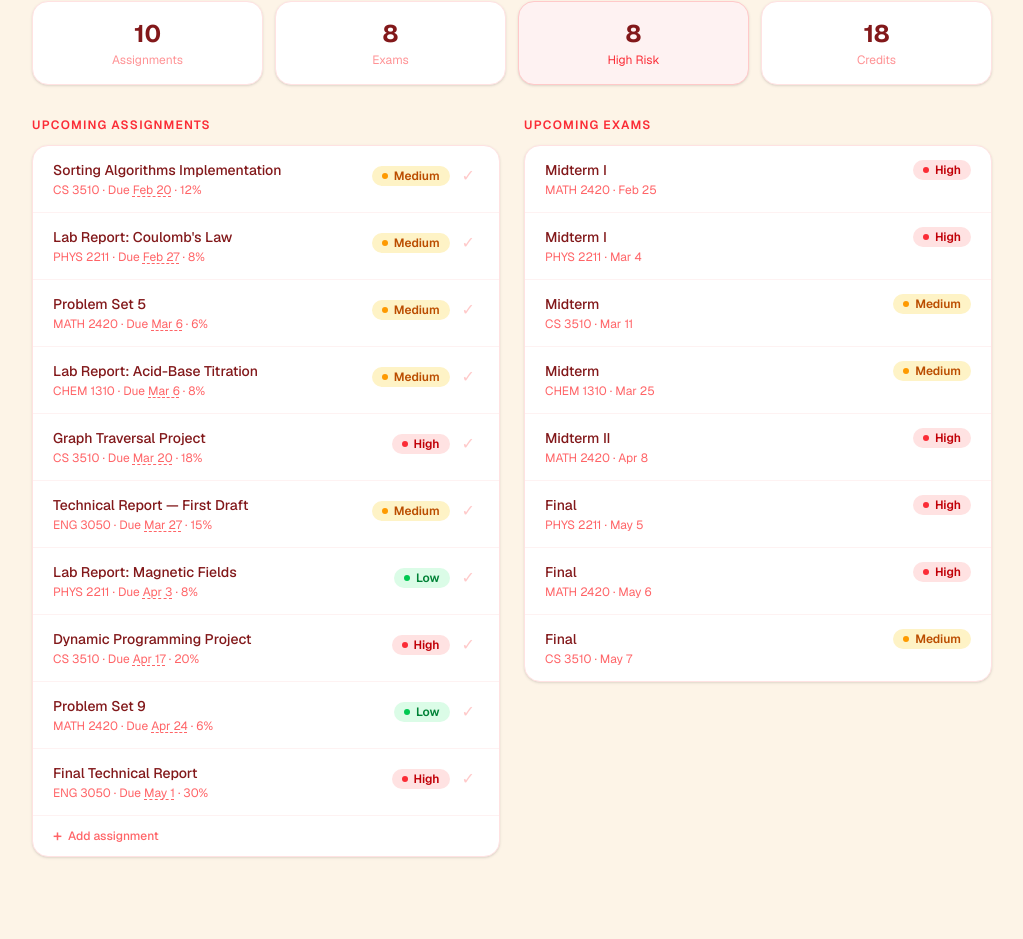
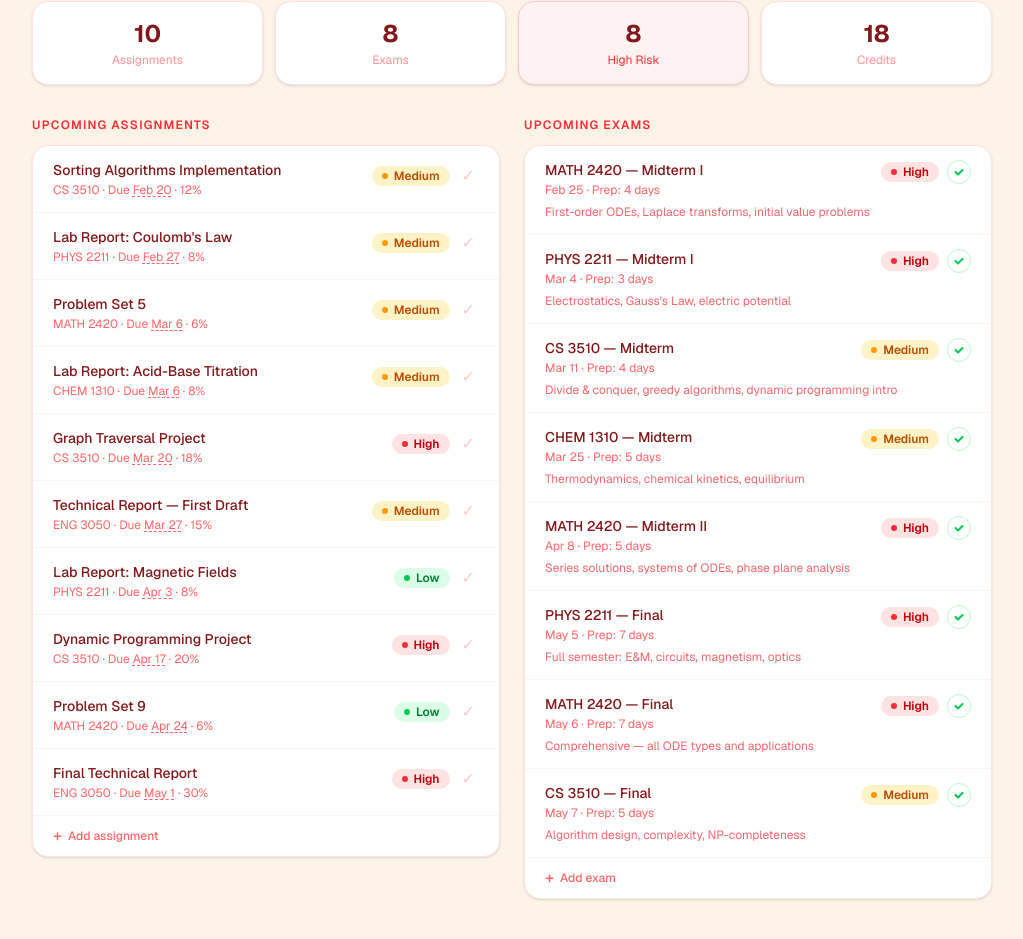
Before and after one commit to masterjabari21-cell/academic-risk-enginee, a Next.js app: page /dashboard in a window 1280 px wide. Shown: the part 1468-2407 px from the top of the page, without its empty margins (128-1151 px from the left). Built offline with nearby package versions, Linux system fonts and the light colour scheme.

Commit message:
Restore exam card layout and add checkmark + add exam functionality

```diff
--- a/app/dashboard/page.tsx
+++ b/app/dashboard/page.tsx
@@ -747,7 +747,10 @@ export default function DashboardPage() {
   const [newCourse,     setNewCourse]     = useState({ name: "", code: "", credits: "" });
   const [lastAnalyzed,  setLastAnalyzed]  = useState<string | null>(null);
   const [simGrades,     setSimGrades]     = useState<Record<string, string>>({});
-  const [completing,    setCompleting]    = useState<number[]>([]);
+  const [completing,      setCompleting]      = useState<number[]>([]);
+  const [completingExams, setCompletingExams] = useState<number[]>([]);
+  const [showAddExamForm, setShowAddExamForm] = useState(false);
+  const [newExam,         setNewExam]         = useState({ title: "", date: "", course: "" });
 
   useEffect(() => {
     const newScenarios: Scenario[] = [];
@@ -808,6 +811,13 @@ export default function DashboardPage() {
           real.courses = [...real.courses, ...manualCourses["your-analysis"]];
         }
 
+        // Restore manually added exams
+        const manualExams: Record<string, Scenario["exams"]> =
+          JSON.parse(localStorage.getItem("gr:manual-exams") || "{}");
+        if (manualExams["your-analysis"]?.length) {
+          real.exams = [...real.exams, ...manualExams["your-analysis"]];
+        }
+
         newScenarios.push(real);
         setHasUpload(true);
         setActiveId("your-analysis");
@@ -845,6 +855,8 @@ export default function DashboardPage() {
     setEditingDate(null);
     setShowAddForm(false);
     setNewItem({ title: "", due: "", course: "", weight: "" });
+    setShowAddExamForm(false);
+    setNewExam({ title: "", date: "", course: "" });
   }, [activeId]);
 
   function saveDate(idx: number, value: string) {
@@ -959,6 +971,57 @@ export default function DashboardPage() {
       removeAssignment(idx);
       setCompleting((prev) => prev.filter((i) => i !== idx));
     }, 500);
+  }
+
+  function removeExam(idx: number) {
+    setScenarios((prev) =>
+      prev.map((sc) => {
+        if (sc.id !== activeId) return sc;
+        return recalcScenario({ ...sc, exams: sc.exams.filter((_, i) => i !== idx) });
+      })
+    );
+    try {
+      const stored: Record<string, Scenario["exams"]> =
+        JSON.parse(localStorage.getItem("gr:manual-exams") || "{}");
+      if (stored[activeId]) {
+        stored[activeId] = stored[activeId].filter((_, i) => i !== idx - (s!.exams.length - (stored[activeId]?.length ?? 0)));
+        localStorage.setItem("gr:manual-exams", JSON.stringify(stored));
+      }
+    } catch { /* ignore */ }
+  }
+
+  function markExamDone(idx: number) {
+    setCompletingExams((prev) => [...prev, idx]);
+    setTimeout(() => {
+      removeExam(idx);
+      setCompletingExams((prev) => prev.filter((i) => i !== idx));
+    }, 500);
+  }
+
+  function addExam() {
+    if (!newExam.title.trim()) return;
+    const base: Scenario["exams"][number] = {
+      course: newExam.course.trim() || "Your course",
+      title:  newExam.title.trim(),
+      date:   newExam.date.trim()   || "TBD",
+      prep:   "See syllabus",
+      risk:   "medium",
+      topics: "",
+    };
+    setScenarios((prev) =>
+      prev.map((sc) => {
+        if (sc.id !== activeId) return sc;
+        return recalcScenario({ ...sc, exams: [...sc.exams, base] });
+      })
+    );
+    try {
+      const stored: Record<string, typeof base[]> =
+        JSON.parse(localStorage.getItem("gr:manual-exams") || "{}");
+      stored[activeId] = [...(stored[activeId] ?? []), base];
+      localStorage.setItem("gr:manual-exams", JSON.stringify(stored));
+    } catch { /* ignore */ }
+    setNewExam({ title: "", date: "", course: "" });
+    setShowAddExamForm(false);
   }
 
   const s = scenarios.find((x) => x.id === activeId) ?? (hasUpload ? null : scenarios[0]);
@@ -1442,18 +1505,88 @@ export default function DashboardPage() {
             <SectionHeading>Upcoming exams</SectionHeading>
             <Panel>
               <ul className="divide-y divide-red-50 dark:divide-slate-700/60">
-                {s.exams.map((e) => (
-                  <li key={`${activeId}-${e.course}-${e.title}`} className="flex items-start justify-between gap-4 px-5 py-3.5">
-                    <div className="min-w-0">
-                      <p className="truncate text-sm font-medium text-red-900 dark:text-slate-100">{e.title}</p>
-                      <p className="mt-0.5 text-xs text-red-400 dark:text-slate-500">
-                        {e.course} · {e.date}
+                {s.exams.map((e, i) => (
+                  <li key={`${activeId}-${e.course}-${e.title}`} className={`px-5 py-3.5 transition-colors duration-300 ${completingExams.includes(i) ? "bg-green-50 dark:bg-green-900/10" : ""}`}>
+                    <div className="flex items-start justify-between gap-4">
+                      <div className="min-w-0">
+                        <p className={`text-sm font-medium text-red-900 dark:text-slate-100 transition-all duration-300 ${completingExams.includes(i) ? "line-through opacity-50" : ""}`}>
+                          {e.course} — {e.title}
+                        </p>
+                        <p className="mt-0.5 text-xs text-red-400 dark:text-slate-500">
+                          {e.date} · Prep: {e.prep}
+                        </p>
+                      </div>
+                      <div className="flex items-center gap-2 shrink-0">
+                        <RiskBadge level={e.risk} />
+                        <button
+                          type="button"
+                          onClick={() => markExamDone(i)}
+                          disabled={completingExams.includes(i)}
+                          title="Mark as done"
+                          className="flex h-6 w-6 items-center justify-center rounded-full border border-green-200 bg-white text-green-500 transition hover:bg-green-500 hover:text-white disabled:opacity-40 dark:border-slate-600 dark:bg-slate-800 dark:hover:bg-green-600"
+                        >
+                          <svg width="10" height="10" viewBox="0 0 10 10" fill="none" stroke="currentColor" strokeWidth="2" strokeLinecap="round" strokeLinejoin="round">
+                            <path d="M1.5 5l2.5 2.5 4.5-4.5" />
+                          </svg>
+                        </button>
+                      </div>
+                    </div>
+                    {e.topics && (
+                      <p className="mt-1.5 text-xs text-red-600/60 dark:text-slate-500">
+                        {e.topics}
                       </p>
-                    </div>
-                    <RiskBadge level={e.risk} />
+                    )}
                   </li>
                 ))}
               </ul>
+
+              {showAddExamForm ? (
+                <div className="border-t border-red-50 px-5 py-4 dark:border-slate-700/60">
+                  <p className="mb-2 text-xs font-semibold text-red-500 dark:text-slate-400">New exam</p>
+                  <div className="grid gap-2 sm:grid-cols-2">
+                    {[
+                      { key: "title",  placeholder: "Exam name *",              cls: "sm:col-span-2" },
+                      { key: "date",   placeholder: "Date (e.g. Apr 10) or TBD" },
+                      { key: "course", placeholder: "Course (optional)" },
+                    ].map(({ key, placeholder, cls }) => (
+                      <input
+                        key={key}
+                        placeholder={placeholder}
+                        value={newExam[key as keyof typeof newExam]}
+                        onChange={(e) => setNewExam((p) => ({ ...p, [key]: e.target.value }))}
+                        className={`rounded-lg border border-red-100 bg-white px-3 py-1.5 text-sm text-red-900 placeholder:text-red-300 focus:outline-none focus:ring-2 focus:ring-red-400 dark:border-slate-600 dark:bg-slate-700 dark:text-slate-100 dark:placeholder:text-slate-500 dark:focus:ring-indigo-500 ${cls ?? ""}`}
+                      />
+                    ))}
+                  </div>
+                  <div className="mt-3 flex gap-2">
+                    <button
+                      type="button"
+                      onClick={addExam}
+                      disabled={!newExam.title.trim()}
+                      className="rounded-lg bg-red-600 px-4 py-1.5 text-xs font-semibold text-white transition hover:bg-red-700 disabled:opacity-40 dark:bg-indigo-600 dark:hover:bg-indigo-500"
+                    >
+                      Add
+                    </button>
+                    <button
+                      type="button"
+                      onClick={() => { setShowAddExamForm(false); setNewExam({ title: "", date: "", course: "" }); }}
+                      className="rounded-lg bg-red-50 px-4 py-1.5 text-xs font-semibold text-red-600 transition hover:bg-red-100 dark:bg-slate-700 dark:text-slate-300 dark:hover:bg-slate-600"
+                    >
+                      Cancel
+                    </button>
+                  </div>
+                </div>
+              ) : (
+                <div className="border-t border-red-50 px-5 py-3 dark:border-slate-700/60">
+                  <button
+                    type="button"
+                    onClick={() => setShowAddExamForm(true)}
+                    className="flex items-center gap-1.5 text-xs font-medium text-red-400 transition hover:text-red-600 dark:text-slate-500 dark:hover:text-slate-300"
+                  >
+                    <span className="text-base leading-none">+</span> Add exam
+                  </button>
+                </div>
+              )}
             </Panel>
           </section>
 
```
